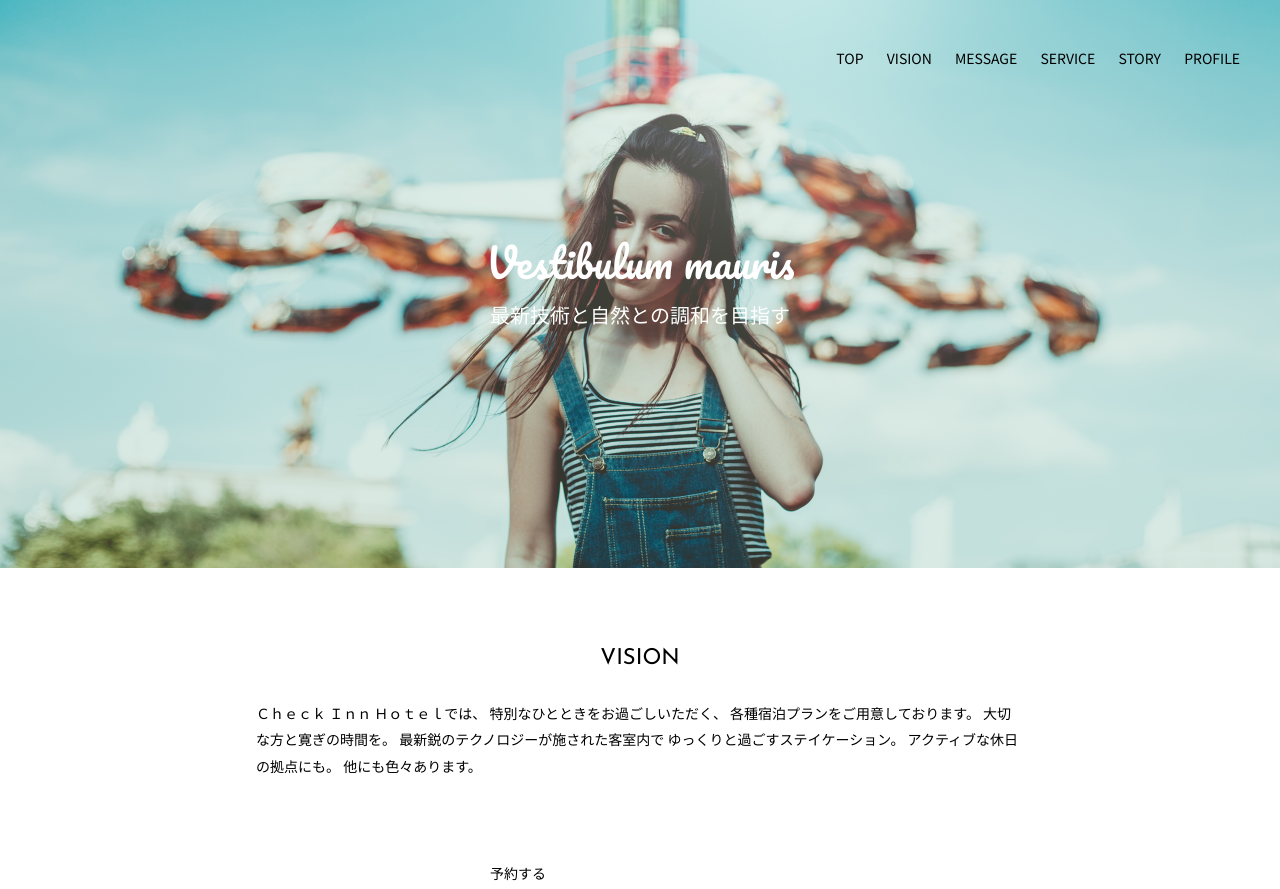
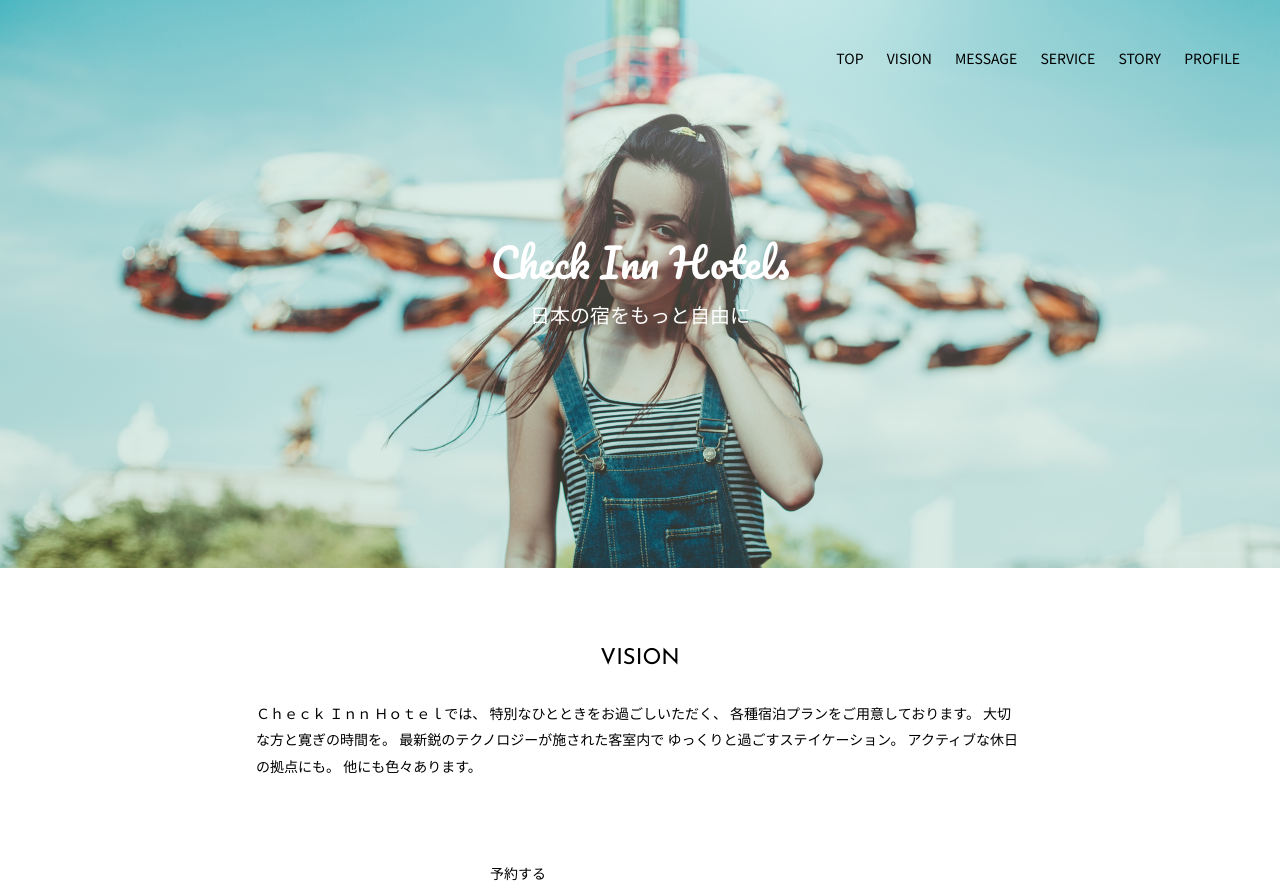
Before and after one commit to v010maaa/demo_site, a plain HTML site: page index.html in a window 1280 px wide. Shown: the top 889 px of the page. Drawn offline with nearby package versions, Linux system fonts and the light colour scheme.

Commit message:
fix: demo 文言

```diff
--- a/index.html
+++ b/index.html
@@ -30,8 +30,8 @@
 <header id="header">
 	<img src="images/mainImg.jpg" alt="">
 	<div id="slogan">
-		<h1>Vestibulum mauris</h1>
-		<h2>最新技術と自然との調和を目指す</h2>
+		<h1>Check Inn Hotels</h1>
+		<h2>日本の宿をもっと自由に</h2>
 	</div>
 </header>
 
@@ -159,7 +159,8 @@
 	</div>
 </section>
 <!-- // STORY -->
-
+<iframe id="checkInnIframe" title="checkInnIframe" width="100%" height="800px" frameborder="0"
+	src="https://book.checkinn.jp/widget?aid=TESTIDDIGEST2021"></iframe>
 <!-- PROFILE -->
 <section id="sec05">
 	<header>
@@ -192,8 +193,7 @@
 	</div>
 </section>
 <!-- // PROFILE -->
-<iframe id="checkInnIframe" title="checkInnIframe" width="100%" height="800px" frameborder="0"
-	src="https://book.checkinn.jp/widget?aid=TESTIDDIGEST2021"></iframe>
+
 <footer id="footer">
 	Copyright(c) 2022 Check Inn Inc. All Rights Reserved. Design by <a href="http://f-tpl.com" target="_blank">http://f-tpl.com</a><!-- ←クレジット表記を外す場合はシリアルキーが必要です http://f-tpl.com/credit/ -->
 </footer>
```
